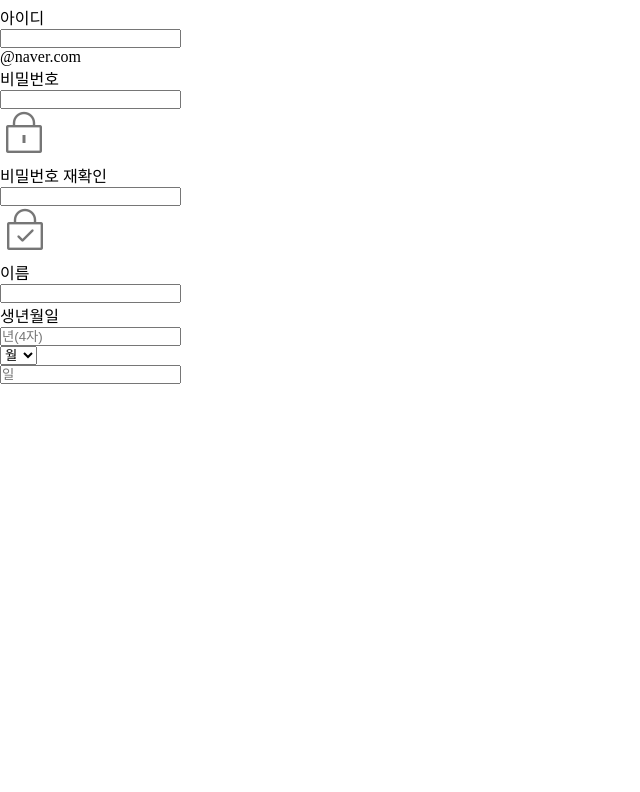
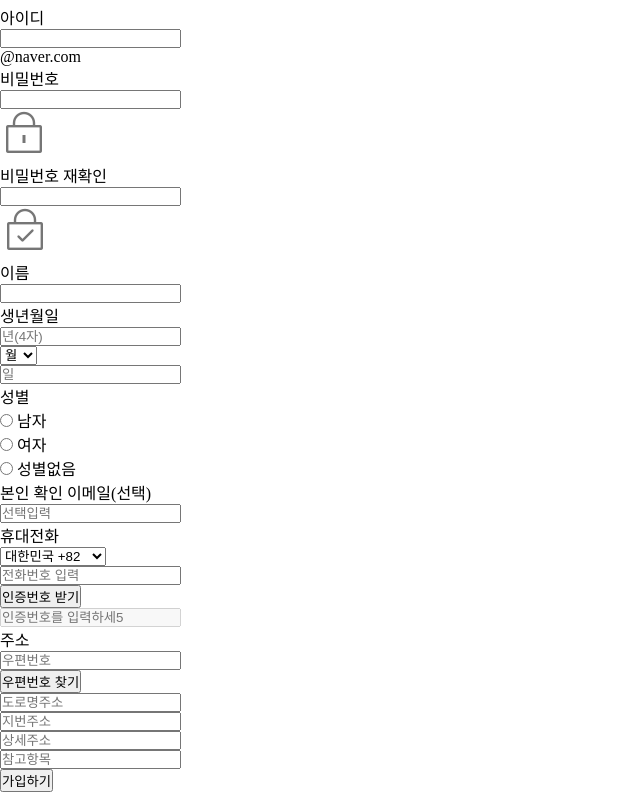
Before and after one commit to YoungJae7981/230130, a plain HTML site: page naver.html in a window 1280 px wide. Shown: the part 99-891 px from the top of the page, without its empty margins (0-640 px from the left). Before the commit the page ends 800 px from the top, so only its background shows below. Drawn offline with nearby package versions, Linux system fonts and the light colour scheme.

Commit message:
🔥 html finsh

```diff
--- a/naver.html
+++ b/naver.html
@@ -30,6 +30,7 @@
 					</label>
 					<p class="warn"></p>
 				</div>
+
 				<div class="join-box-item" id="userpw">
 					<label for="">
 						<p>비밀번호</p>
@@ -43,6 +44,7 @@
 					</label>
 					<p class="warn"></p>
 				</div>
+
 				<div class="join-box-item" id="userpw-chk">
 					<label for="">
 						<p>비밀번호 재확인</p>
@@ -55,6 +57,7 @@
 					</label>
 					<p class="warn"></p>
 				</div>
+
 				<div class="join-box-item" id="username">
 					<label for="">
 						<p>이름</p>
@@ -64,6 +67,7 @@
 					</label>
 					<p class="warn"></p>
 				</div>
+
 				<div class="join-box-item" id="birth">
 					<label for="">
 						<p>생년월일</p>
@@ -96,6 +100,90 @@
 					</label>
 					<p class="warn"></p>
 				</div>
+
+				<div class="join-box-item" id="gender">
+					<label for="">
+						<p>성별</p>
+						<div class="three-box">
+							<div class="inputbox">
+								<input type="radio" name="gender" value="0">
+								남자
+							</div>
+							<div class="inputbox">
+								<input type="radio" name="gender" value="0">
+								여자
+							</div>
+							<div class="inputbox">
+								<input type="radio" name="gender" value="0">
+								성별없음
+							</div>
+						</div>
+					</label>
+					<p class="warn"></p>
+				</div>
+
+				<div class="join-box-item" id="usermail">
+					<label for="">
+						<p>본인 확인 이메일<span class="text-secondary">(선택)</span></p>
+						<div class="inputbox">
+							<input type="email" name="usermail" placeholder="선택입력">
+						</div>
+					</label>
+					<p class="warn"></p>
+				</div>
+
+				<div class="join-box-item" id="phone">
+					<label for="">
+						<p>휴대전화</p>
+						<div class="inputbox">
+							<select name="country">
+								<option value="233">가나 +233</option>
+								<option value="30">그리스 +30</option>
+								<option value="82" selected>대한민국 +82</option>
+								<option value="49">독일 +49</option>
+								<option value="960">몰디브 +960</option>
+								<option value="1">미국/캐나다 +1</option>
+								<option value="254">케냐 +254</option>
+							</select>
+						</div>
+						<div class="phonenum">
+							<div class="inputbox">
+								<input type="text" name="phonenum" placeholder="전화번호 입력">
+							</div>
+							<button type="button" id="veribtn" class="btn-primary">인증번호 받기</button>
+						</div>
+						<div class="inputbox disinput">
+							<input type="text" id="veritext" name="veritext" placeholder="인증번호를 입력하세5" disabled>
+							<div></div>
+						</div>
+					</label>
+					<p class="warn"></p>
+				</div>
+
+				<div class="join-box-item" id="address">
+					<label for="">
+						<p>주소</p>
+						<div id="postnum">
+							<div class="inputbox">
+								<input type="text" id="" placeholder="우편번호">
+							</div>
+							<button type="button" id="postnum-btn" class="btn-primary">우편번호 찾기</button>
+						</div>
+						<div class="inputbox">
+							<input type="text" id="" placeholder="도로명주소">
+						</div>
+						<div class="inputbox">
+							<input type="text" id="" placeholder="지번주소">
+						</div>
+						<div class="inputbox">
+							<input type="text" id="" placeholder="상세주소">
+						</div>
+						<div class="inputbox">
+							<input type="text" id="" placeholder="참고항목">
+						</div>
+					</label>
+				</div>
+				<button type="button" id="joinbtn" class="btn-primary">가입하기</button>
 			</form>
 		</section>
 	</div>
--- a/style.css
+++ b/style.css
@@ -1,4 +1,13 @@
 *{
 	margin: 0;
 	padding: 0;
+	box-sizing: border-box;
 }
+
+a{
+	text-decoration: none;
+}
+
+li{
+	list-style: none;
+}
```
